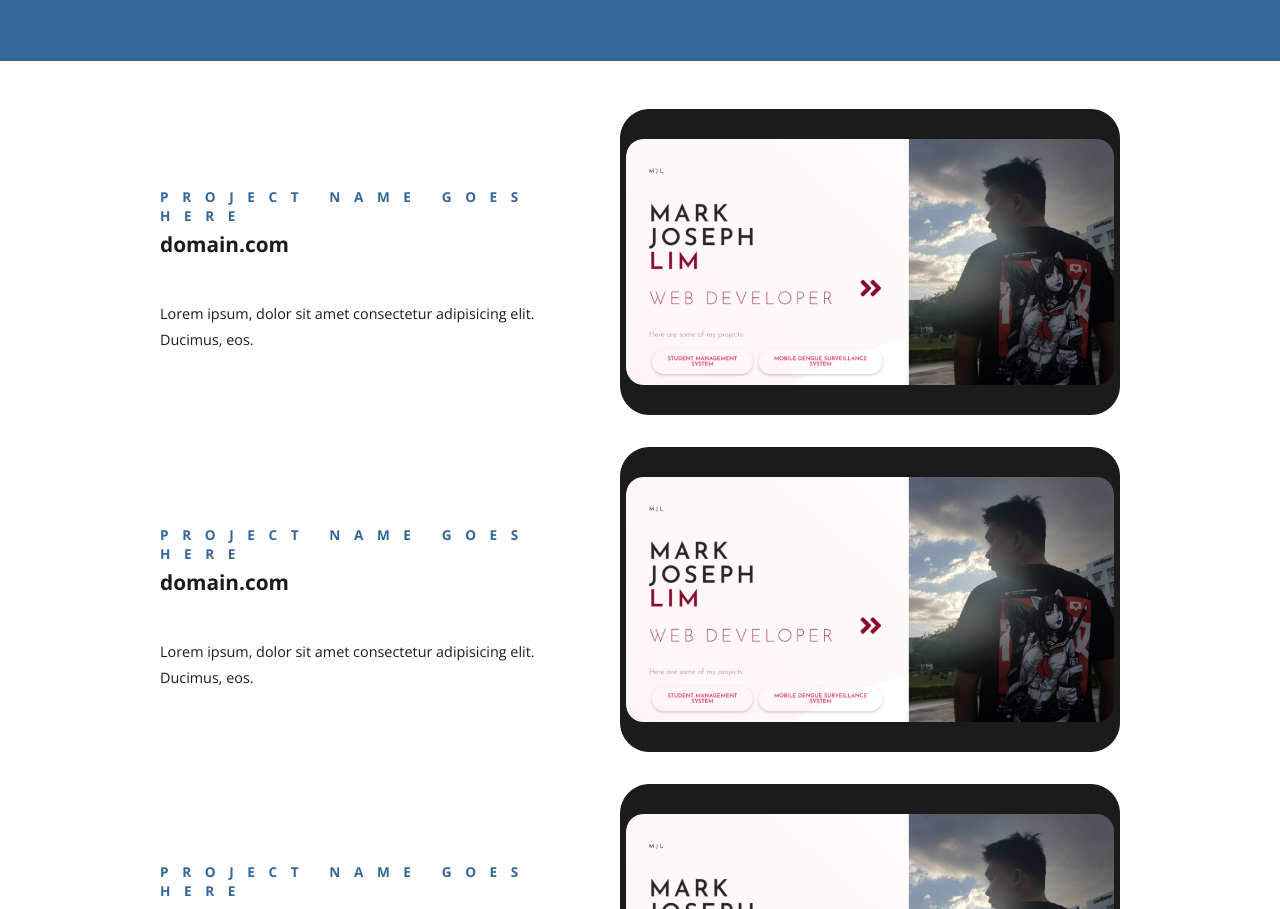
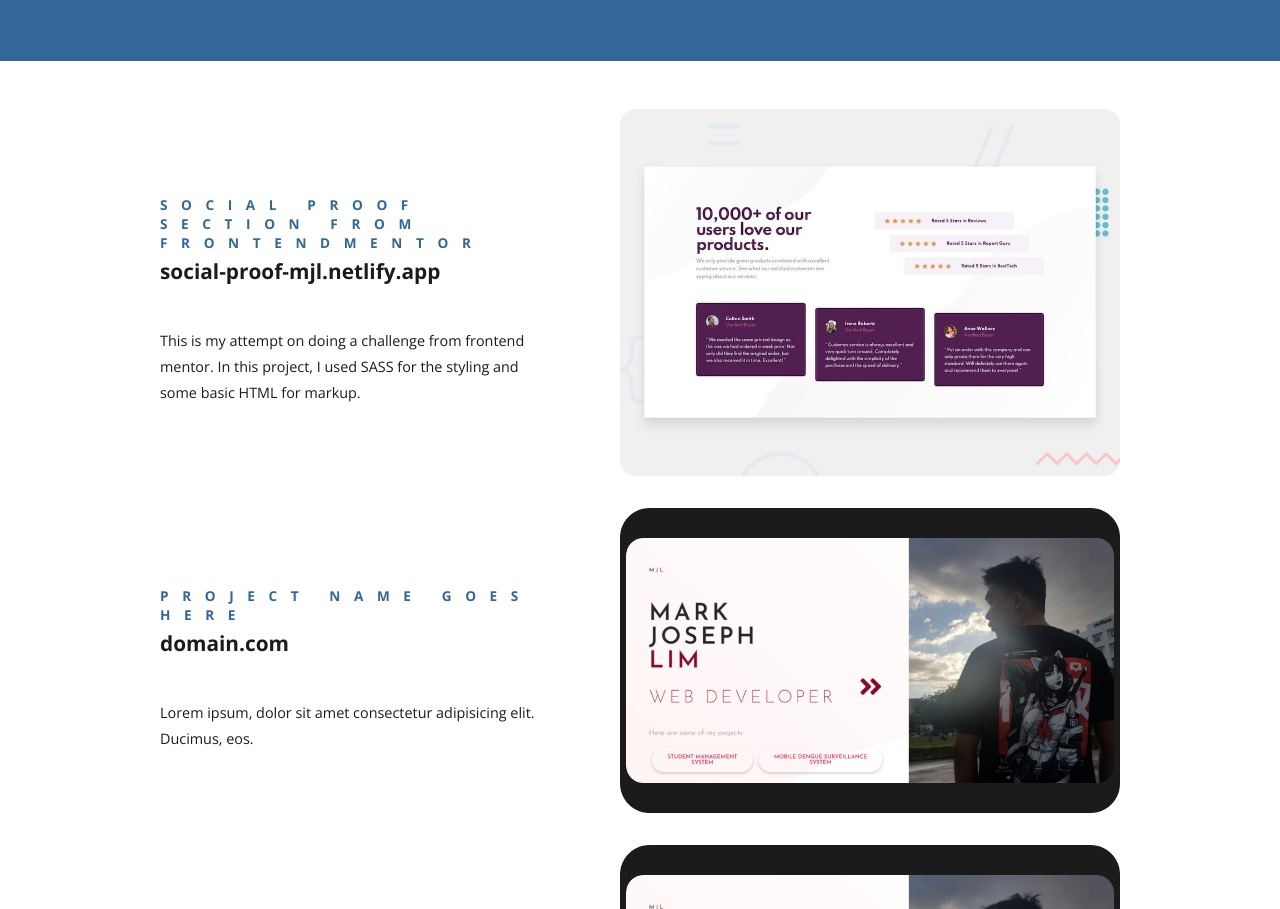
Before and after one commit to mjosephlim/dcportfolio, a plain HTML site: page index.html in a window 1280 px wide. Shown: the part 1797-2706 px from the top of the page. Drawn offline with nearby package versions, Linux system fonts and the light colour scheme.

Commit message:
added social-proof project

```diff
--- a/index.html
+++ b/index.html
@@ -110,12 +110,12 @@
         <div class="portfolio-container transition3">
             <div class="portfolio-left">
                 <div class="inner">
-                    <p class="subtitle">Project Name Goes Here</p>
-                    <p class="featured-title">domain.com</p>
-                    <p class="featured-desc">Lorem ipsum, dolor sit amet consectetur adipisicing elit. Ducimus, eos.</p>
+                    <p class="subtitle">Social Proof Section from Frontendmentor</p>
+                    <p class="featured-title">social-proof-mjl.netlify.app</p>
+                    <p class="featured-desc">This is my attempt on doing a challenge from frontend mentor. In this project, I used SASS for the styling and some basic HTML for markup.</p>
                 </div>
             </div>
-            <a href="#"><img src="images/project-1.png" alt="sample-project"></a>
+            <a href="https://social-proof-mjl.netlify.app/"><img src="images/desktop-preview.jpg" alt="sample-project"></a>
         </div>
 
         <div class="portfolio-container transition3">
```
Also changed, not shown: images/desktop-preview.jpg (added).
